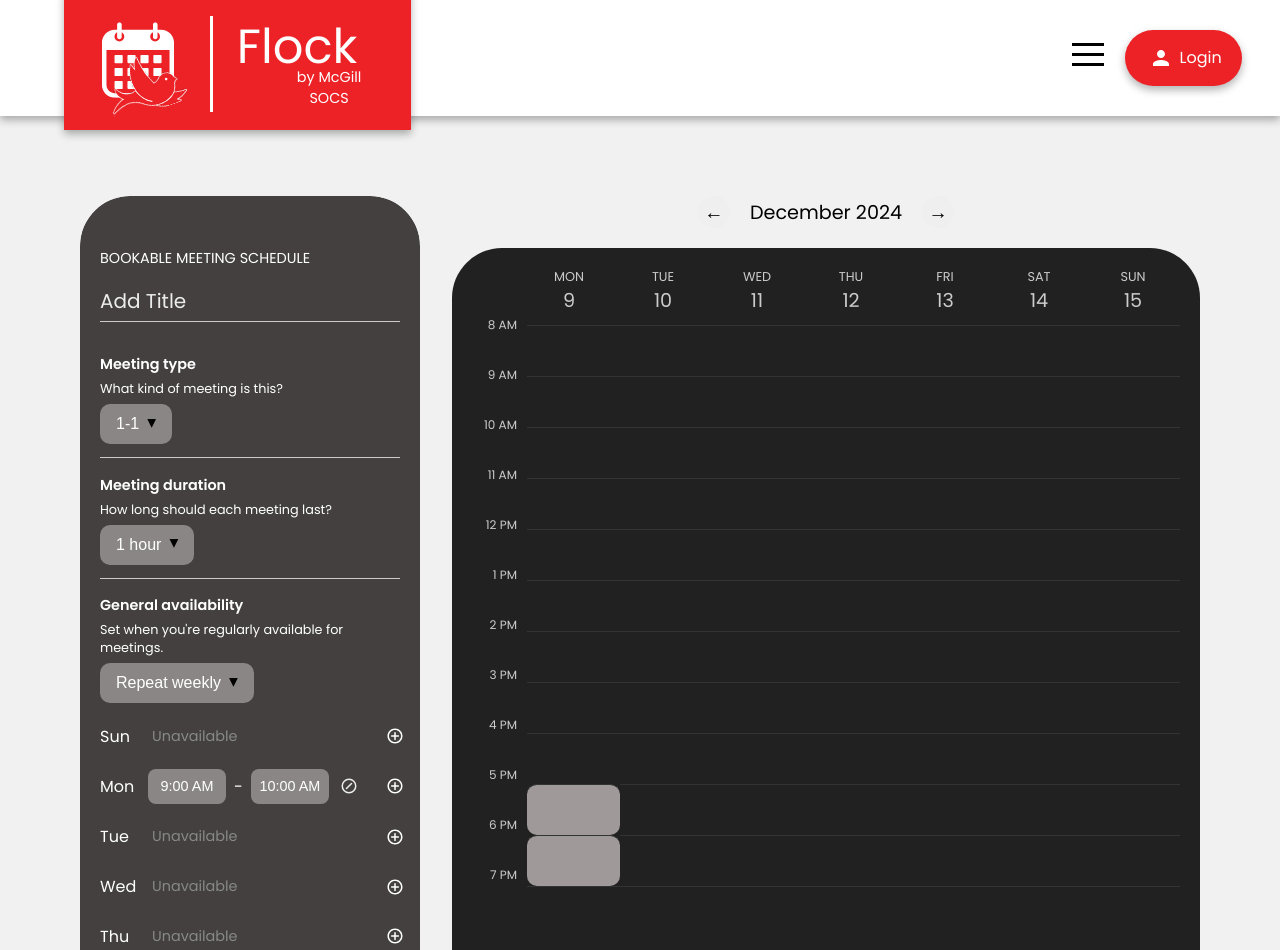
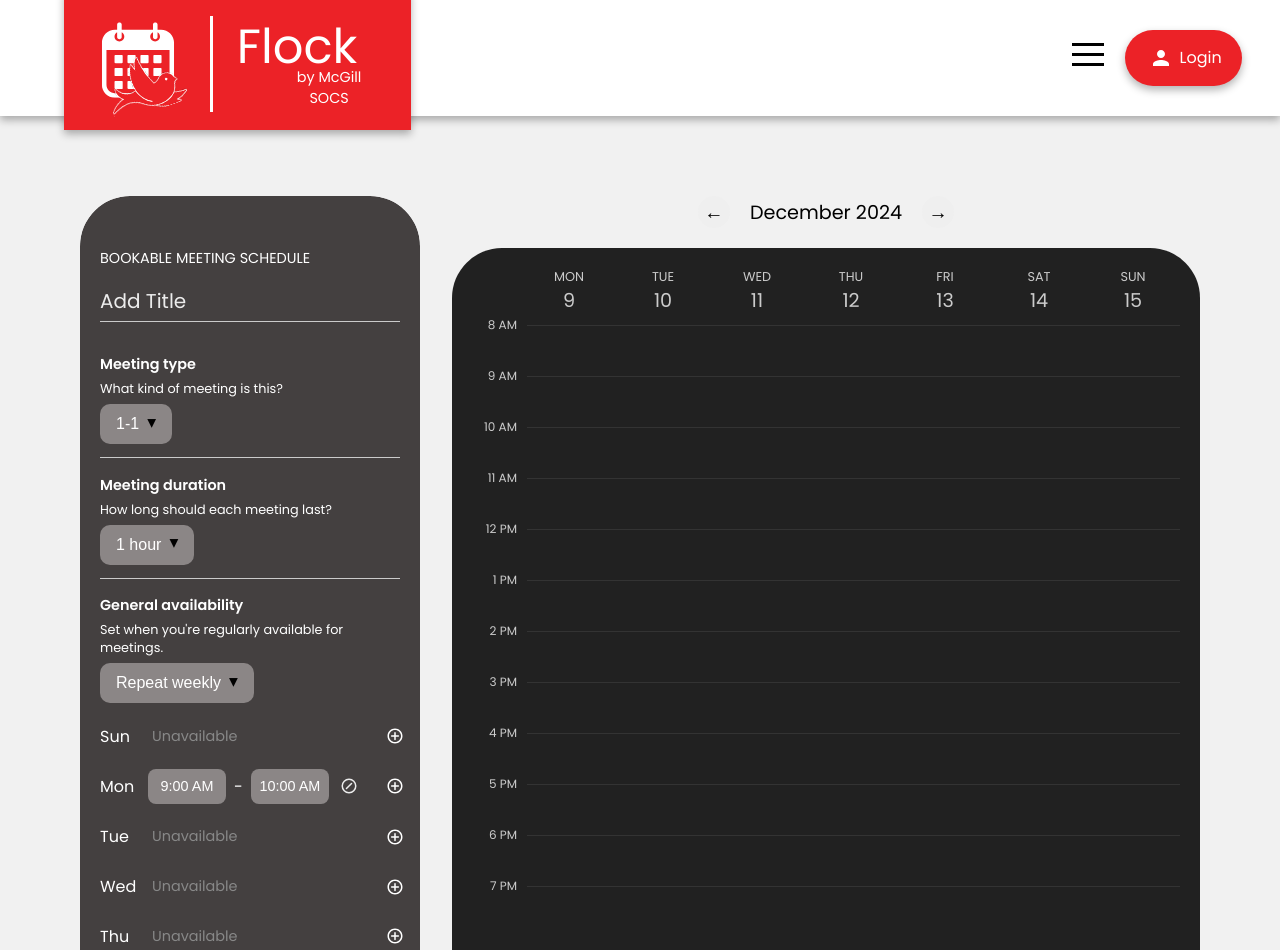
Before and after one commit to cmgvc/SOCS, a React (Create React App) app in the folder frontend-flock/: page /create in a window 1280 px wide. Shown: the top 950 px of the page. Built offline with nearby package versions, Linux system fonts and the light colour scheme.

Commit message:
fixed calendar gaps

```diff
--- a/frontend-flock/src/components/CreateBooking/CreateBookingCalendar.jsx
+++ b/frontend-flock/src/components/CreateBooking/CreateBookingCalendar.jsx
@@ -18,16 +18,8 @@ const hours = [
 ];
 const days = ["MON", "TUE", "WED", "THU", "FRI", "SAT", "SUN"];
 
-// sample unavailable times - for testing ONLY - remove later
-const unavailableTimes = [
-  { dayIndex: 0, startHour: 9, endHour: 10 },
-  { dayIndex: 2, startHour: 15, endHour: 18 },
-];
-
-const CreateBookingCalendar = ({ events = [] }) => {
+const CreateBookingCalendar = () => {
   const [currentDate, setCurrentDate] = useState(new Date());
-  const [dragging, setDragging] = useState(false);
-  const [selectedBlocks, setSelectedBlocks] = useState([]);
   const [currentSelection, setCurrentSelection] = useState(null);
 
   const handlePrev = () => {
@@ -65,33 +57,6 @@ const CreateBookingCalendar = ({ events = [] }) => {
   };
 
   const weekDates = getWeekDates(startOfWeek);
-
-  const isSelected = (dayIndex, hourIndex) => {
-    return selectedBlocks.some(
-      (block) =>
-        block.dayIndex === dayIndex &&
-        hourIndex >= block.startHour &&
-        hourIndex <= block.endHour
-    );
-  };
-
-  const isCurrentSelection = (dayIndex, hourIndex) => {
-    return (
-      currentSelection &&
-      currentSelection.dayIndex === dayIndex &&
-      hourIndex >= currentSelection.startHour &&
-      hourIndex <= currentSelection.endHour
-    );
-  };
-
-  const isUnavailable = (dayIndex, hourIndex) => {
-    return unavailableTimes.some(
-      (block) =>
-        block.dayIndex === dayIndex &&
-        hourIndex >= block.startHour &&
-        hourIndex <= block.endHour
-    );
-  };
 
   const formattedHeader = currentDate.toLocaleDateString("default", {
     month: "long",
@@ -135,18 +100,7 @@ const CreateBookingCalendar = ({ events = [] }) => {
           {weekDates.map((date, dayIndex) => (
             <div key={dayIndex} className="cb-day-column">
               {hours.map((hour, hourIndex) => (
-                <div
-                  key={hourIndex}
-                  className={`cb-hour-slot ${
-                    isUnavailable(dayIndex, hourIndex)
-                      ? "cb-unavailable"
-                      : isSelected(dayIndex, hourIndex)
-                      ? "cb-selected"
-                      : isCurrentSelection(dayIndex, hourIndex)
-                      ? "cb-current-selection"
-                      : ""
-                  }`}
-                />
+                <div key={hourIndex} className={`cb-hour-slot`} />
               ))}
             </div>
           ))}
--- a/frontend-flock/src/components/CreateBooking/CreateBookingSidebar.jsx
+++ b/frontend-flock/src/components/CreateBooking/CreateBookingSidebar.jsx
@@ -1,7 +1,6 @@
 // Coded by Danielle Wahrhaftig
 import React, { useState } from "react";
 import DropdownMenu from "./DropdownMenu";
-import CustomDurationModal from "./CustomDurationModal";
 import CustomMeetingModal from "./CustomMeetingModal";
 import RepeatWeeklyAvailability from "./RepeatWeeklyAvailability";
 import DoesNotRepeat from "./DoesNotRepeat";
@@ -9,7 +8,7 @@ import SchedulingLimits from "./SchedulingWindow";
 import { ReactComponent as Chevron } from "../../svg/chevron-down.svg";
 import "./create-booking-sidebar.css";
 
-const CreateBookingSidebar = () => {
+const CreateBookingSidebar = ({ setSelectedTimeSlots }) => {
   const [meetingType, setMeetingType] = useState("1-1");
   const [meetingDuration, setMeetingDuration] = useState("1 hour");
   const [availability, setAvailability] = useState("Repeat weekly");
@@ -146,6 +145,14 @@ const CreateBookingSidebar = () => {
 
   const handleSave = async () => {
     const title = document.querySelector(".cb-add-title-input").value.trim();
+    const availabilityData =
+      availability === "Repeat weekly" ? repeatWeeklyData : doesNotRepeatData;
+
+    // Update the parent state with the selected time slots
+    setSelectedTimeSlots(availabilityData);
+
+    console.log("Updated time slots:", availabilityData);
+
     // Check if the title is empty
     if (!title) {
       setError("The title cannot be empty.");
--- a/frontend-flock/src/components/CreateBooking/create-booking-calendar.css
+++ b/frontend-flock/src/components/CreateBooking/create-booking-calendar.css
@@ -87,7 +87,7 @@
 }
 
 .cb-time-row {
-  height: 50px;
+  height: 51px;
   display: flex;
   align-items: flex-start;
   justify-content: flex-end;
--- a/frontend-flock/src/pages/CreateBooking.js
+++ b/frontend-flock/src/pages/CreateBooking.js
@@ -4,10 +4,11 @@ import CreateBookingSidebar from "../components/CreateBooking/CreateBookingSideb
 import "./create-booking-page.css";
 
 const CreateBookingPage = () => {
+  const [selectedTimeSlots, setSelectedTimeSlots] = useState([]);
   return (
     <div className="cb-booking-page">
-      <CreateBookingSidebar />
-      <CreateBookingCalendar />
+      <CreateBookingSidebar setSelectedTimeSlots={setSelectedTimeSlots} />
+      <CreateBookingCalendar selectedTimeSlots={selectedTimeSlots} />
     </div>
   );
 };
```
